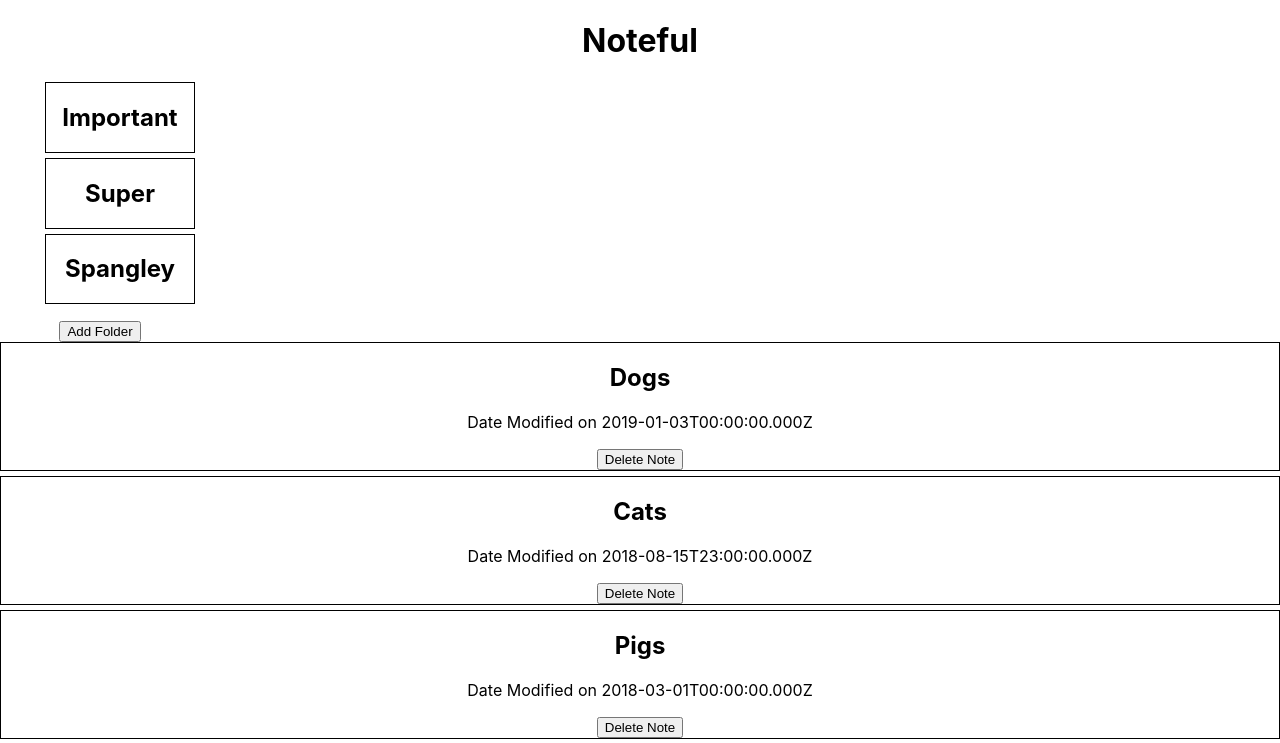
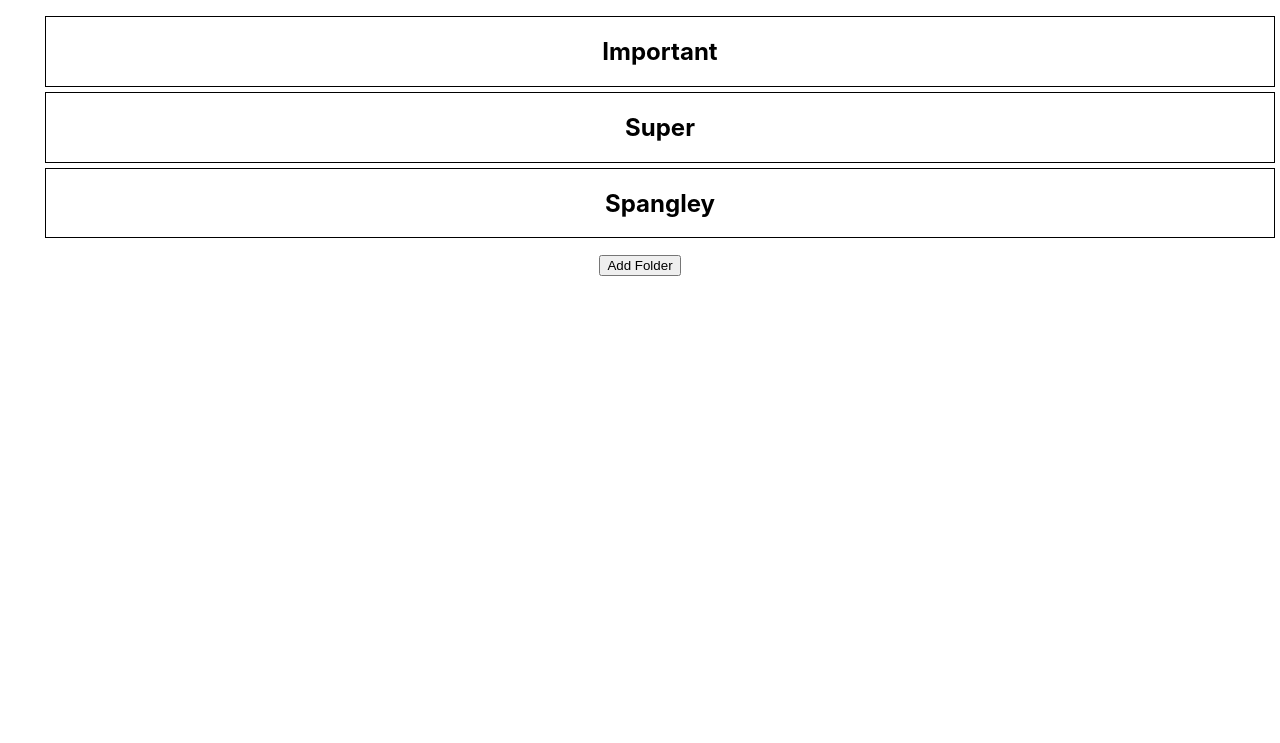
Before and after one commit to llazarevski/Noteful, a React (Create React App) app: page /folder in a window 1280 px wide. Shown: the top 743 px of the page. Built offline with nearby package versions, Linux system fonts and the light colour scheme.

Commit message:
Refactor with Router

```diff
--- a/src/App.js
+++ b/src/App.js
@@ -1,4 +1,5 @@
 import React, {Component} from 'react';
+import { Route } from 'react-router-dom';
 import './App.css';
 import NotesList from './noteslist'
 import Main from "./main"
@@ -13,33 +14,33 @@ class App extends Component{
     foldersid: Store.folders.id
 };
 
-handleSetActiveSecion = (sectionIndex) => {
-  this.setState({ activeSectionIndex: sectionIndex })
-}
-handleFolders = (e) => {
-  console.log(e.target.id)
-  console.log('folder clicked!')
-  const selectedFolder =
-     this.setState({ foldersid: e.target.id  })
+// handleSetActiveSecion = (sectionIndex) => {
+//   this.setState({ activeSectionIndex: sectionIndex })
+// }
+// handleFolders = (e) => {
+//   console.log(e.target)
+//   console.log('folder clicked!')
+//   let selectedFolder =  "";
+//   this.setState({ foldersid: e.target.id  }, () => { selectedFolder = this.state.foldersid})
 
-  console.log({selectedFolder})
-    const newNotes = this.props.notes.filter(note => note.folderId === e.target.id)
-    this.setState({
-      notes: newNotes
-    })
-}
+//   console.log({selectedFolder})
+//     const newNotes = this.props.notes.filter(note => note.folderId === e.target.id)
+//     this.setState({
+//       notes: newNotes
+//     })
+// }
 
   render(){
     return (
       <div className="App">
         <header className='header'>
-          <Main />
+          <Route exact path='/' component={Main}/>
           </header>
-        <nav className='folders'>
-          <FoldersList folders ={this.state.folders} onFolderClick = {(e) => this.handleFolders(e)}/>
-        </nav>
+          <Route path='/folder' render={(props) => <FoldersList folders={this.state.folders} onFolderClick={(e)=> this.handleFolders(e)}/> }
+          />
         <main className='notes'>
-          <NotesList notes={this.state.notes} />
+          <Route path='/note' render={(props)=> <NotesList notes={this.state.notes} />}
+          />
         </main>
       </div>
     );
--- a/src/folderslist.js
+++ b/src/folderslist.js
@@ -1,5 +1,7 @@
 import React, {Component} from 'react';
+
 import Folders from './folders'
+
 
 class FoldersList extends Component{
     render(props){
@@ -8,15 +10,16 @@ class FoldersList extends Component{
             .folders
             .map((folder, i) => <Folders folders={folder} key={i} onFolderClick={this.props.onFolderClick}/>);
         return(
-            <div className='folders-container'>
+            <nav className='folders-container'>
                 <ul className='folders-list'>
                     {folders}
                 </ul>
                 <button>Add Folder</button>
-            </div>
+            </nav>
         )
     }
 
 }
 
+
 export default FoldersList
--- a/src/main.js
+++ b/src/main.js
@@ -1,9 +1,10 @@
 import React from 'react';
+import { Link } from 'react-router-dom';
 
 export default function Main(){
 return(
-    <header>
+    <Link to='/'>
         <h1>Noteful</h1>
-     </header>
+     </Link>
 )
 }
```
Also changed, not shown: 1 other file (tests, documents, lock files or other folders).
